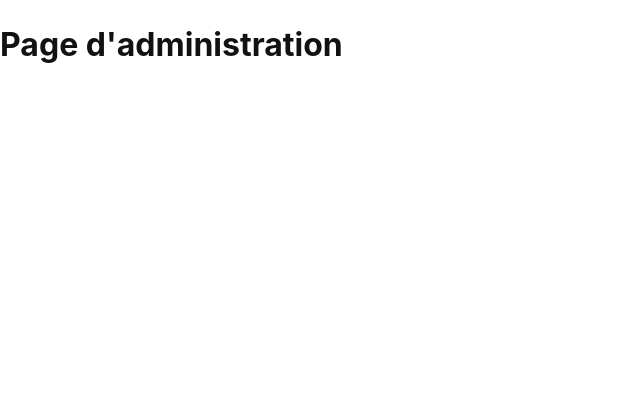
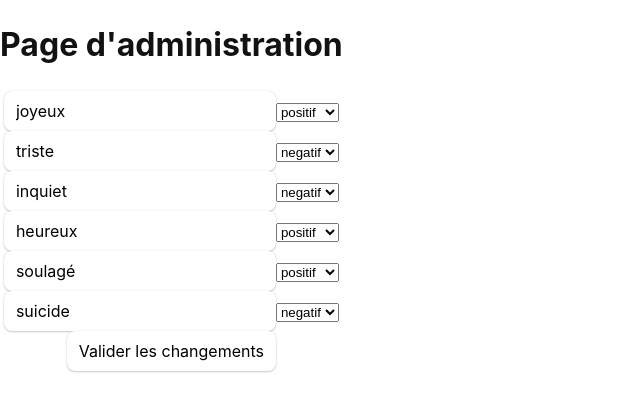
Before and after one commit to JeanPhilippeCaetano/Ymood, a React (Create React App) app in the folder ymood/: page /admin in a window 1280 px wide. Shown: the top 412 px of the page, without its empty margins (0-640 px from the left). Built offline with nearby package versions, Linux system fonts and the light colour scheme.

Commit message:
Update Admin.js

```diff
--- a/ymood/src/components/admin/Admin.js
+++ b/ymood/src/components/admin/Admin.js
@@ -2,9 +2,67 @@ import React, { useState, useEffect } from 'react';
 
 function Admin() {
 
+  const [emotion, setEmotion] = useState([{ name: '', isPositive: '' }])
+
+  const handleFormChange = (event, index) => {
+    const newValue = event.target.value;
+    const newEmotion = [...emotion];
+    newEmotion[index][name] = newValue;
+    setEmotion(newEmotion);
+  };
+
+  const handleSubmit = (event) => {
+    event.preventDefault();
+    console.log(emotion);
+  };
+
+  const addEmotion = () => {
+    setEmotion([...emotion, { name: '', isPositive: '' }]);
+  };
+
+  // array from BDD
+  let array = [
+    {
+      keyword:"joyeux",
+      emotion: true
+    },
+    {
+      keyword:"triste",
+      emotion: false
+    },
+    {
+      keyword:"inquiet",
+      emotion: false
+    },
+    {
+      keyword:"heureux",
+      emotion: true
+    },
+    {
+      keyword:"soulagé",
+      emotion: true
+    },
+    {
+      keyword:"suicide",
+      emotion: false
+    }
+  ];
+
   return (
     <div>
       <h1>Page d'administration</h1>
+      <form onSubmit={handleSubmit}>
+        {array.map((name, index) => (
+          <div key={index}>
+            <input type="text" value={name.keyword} onChange={(e) => handleFormChange(e, index)} required></input>
+            <select onChange={(e) => handleFormChange(e, index)}>
+              <option value={ name.emotion ? true : false } >{ name.emotion ? 'positif' : 'negatif' }</option>
+              <option value={ name.emotion ? false : true } >{ name.emotion ? 'negatif' : 'positif' }</option>
+            </select>
+          </div>
+        ))}
+        <input type="submit" value="Valider les changements" onClick={addEmotion}></input>
+      </form>
     </div>
   );
 }
```
